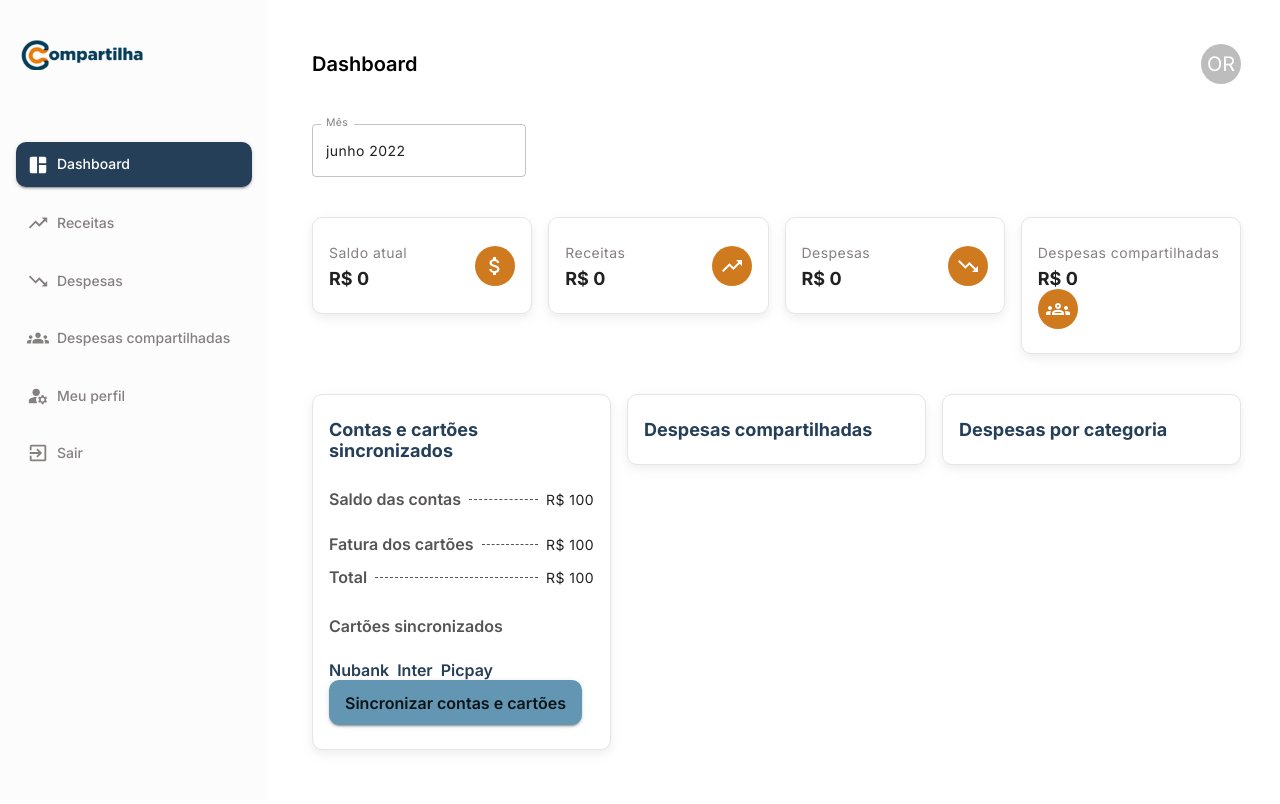
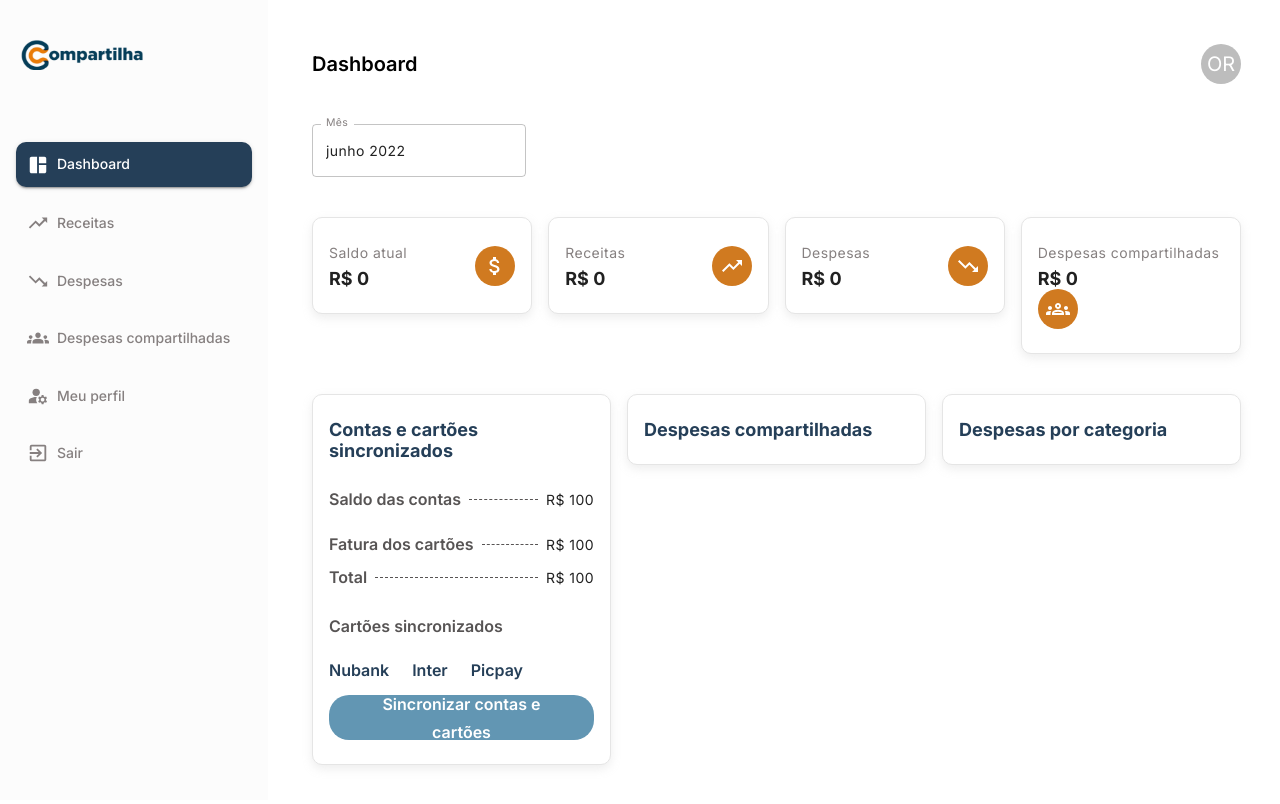
Before and after one commit to olirodrigues/compartilha-bootcamp-gama, a React (Vite) app: page /dashboard in a window 1280 px wide. Shown: the top 804 px of the page. Built offline with nearby package versions, Linux system fonts and the light colour scheme; no server answers.

Commit message:
Detalhes de css no ContasECartoes

```diff
--- a/src/assets/styles/Global.ts
+++ b/src/assets/styles/Global.ts
@@ -67,6 +67,7 @@ declare module "@mui/material/Button" {
   interface ButtonPropsVariantOverrides {
     borderPrimary: true;
     borderSecondary: true;
+    borderBlue: true;
     borderGoogle: true;
   }
 }
@@ -186,6 +187,9 @@ export const Theme = createTheme(theme, {
             backgroundColor: theme.palette.primary.main,
             color: theme.palette.getContrastText(theme.palette.primary.main),
           },
+          "&:hover": {
+            backgroundColor: theme.palette.primary.dark,
+          },
         },
         {
           props: { variant: "borderSecondary" },
@@ -201,13 +205,30 @@ export const Theme = createTheme(theme, {
           },
         },
         {
+          props: { variant: "borderBlue" },
+          style: {
+            height: "45px",
+            borderRadius: "20px",
+            paddingInline: "36px",
+            backgroundColor: theme.palette.complementaryBlue.main,
+            color: theme.palette.getContrastText(
+              theme.palette.complementaryBlue.main
+            ),
+            "&:hover": {
+              backgroundColor: theme.palette.complementaryBlue.dark,
+            },
+          },
+        },
+        {
           props: { variant: "borderGoogle" },
           style: {
             height: "45px",
             borderRadius: "20px",
             paddingInline: "36px",
             backgroundColor: theme.palette.complementaryWhite.main,
-            color: theme.palette.getContrastText(theme.palette.complementaryWhite.main),
+            color: theme.palette.getContrastText(
+              theme.palette.complementaryWhite.main
+            ),
             "&:hover": {
               backgroundColor: theme.palette.complementaryWhite.dark,
             },
--- a/src/pages/Dashboard/ContasECartoes/index.tsx
+++ b/src/pages/Dashboard/ContasECartoes/index.tsx
@@ -50,7 +50,12 @@ export const ContasECartoes = () => (
     </Typography>
 
     <Box mt={2}>
-      <Grid container spacing={1} marginTop={2}>
+      <Grid
+        container
+        spacing={1}
+        marginTop={2}
+        sx={{ display: "flex", gap: "15px" }}
+      >
         {["Nubank", "Inter", "Picpay"].map((cartao) => (
           <Grid item key={cartao}>
             <Typography variant='bold' color='primary'>
@@ -61,7 +66,7 @@ export const ContasECartoes = () => (
       </Grid>
     </Box>
 
-    <Button variant='contained' color='complementaryBlue'>
+    <Button sx={{ marginTop: "15px" }} variant='borderBlue'>
       Sincronizar contas e cartões
     </Button>
   </Card>
```
